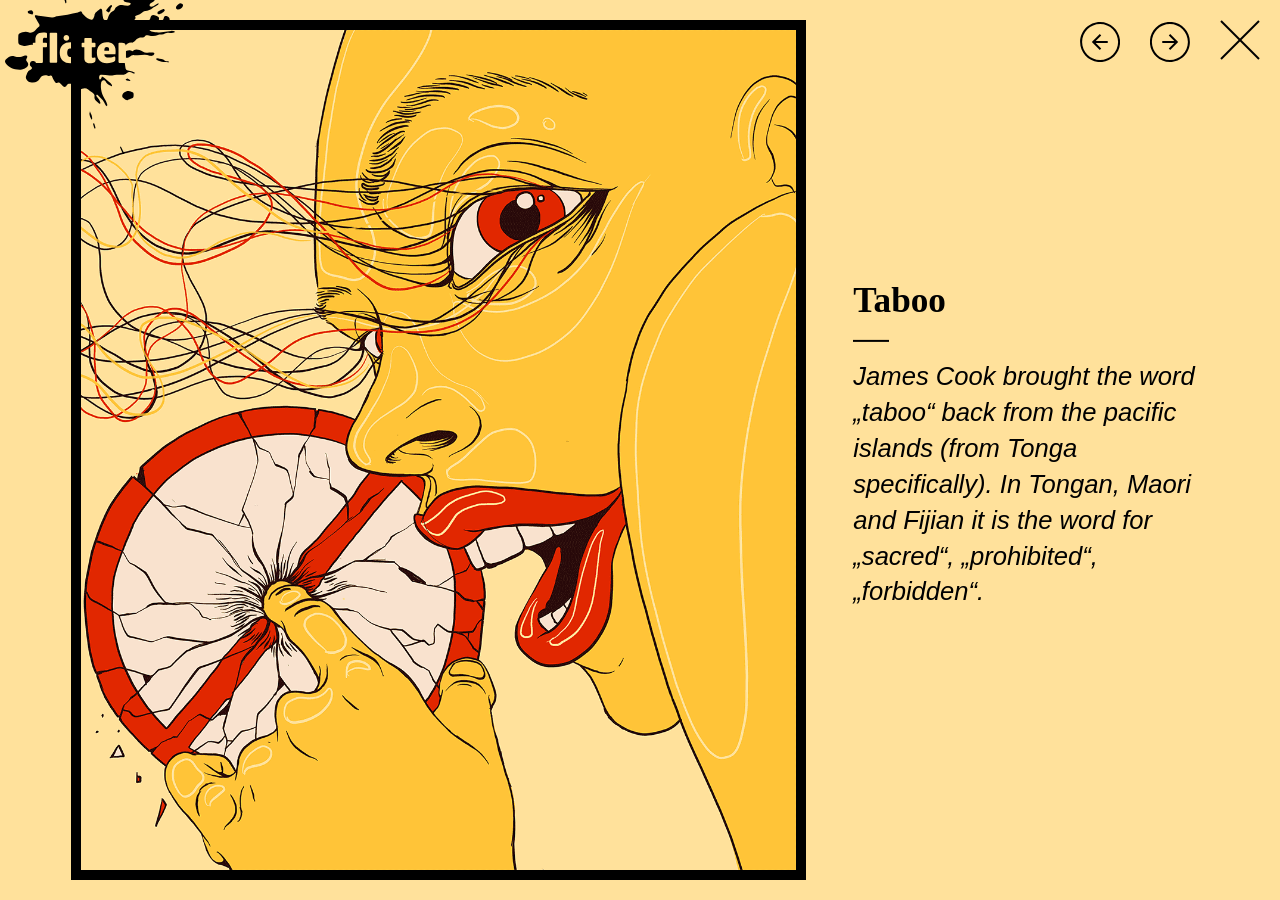
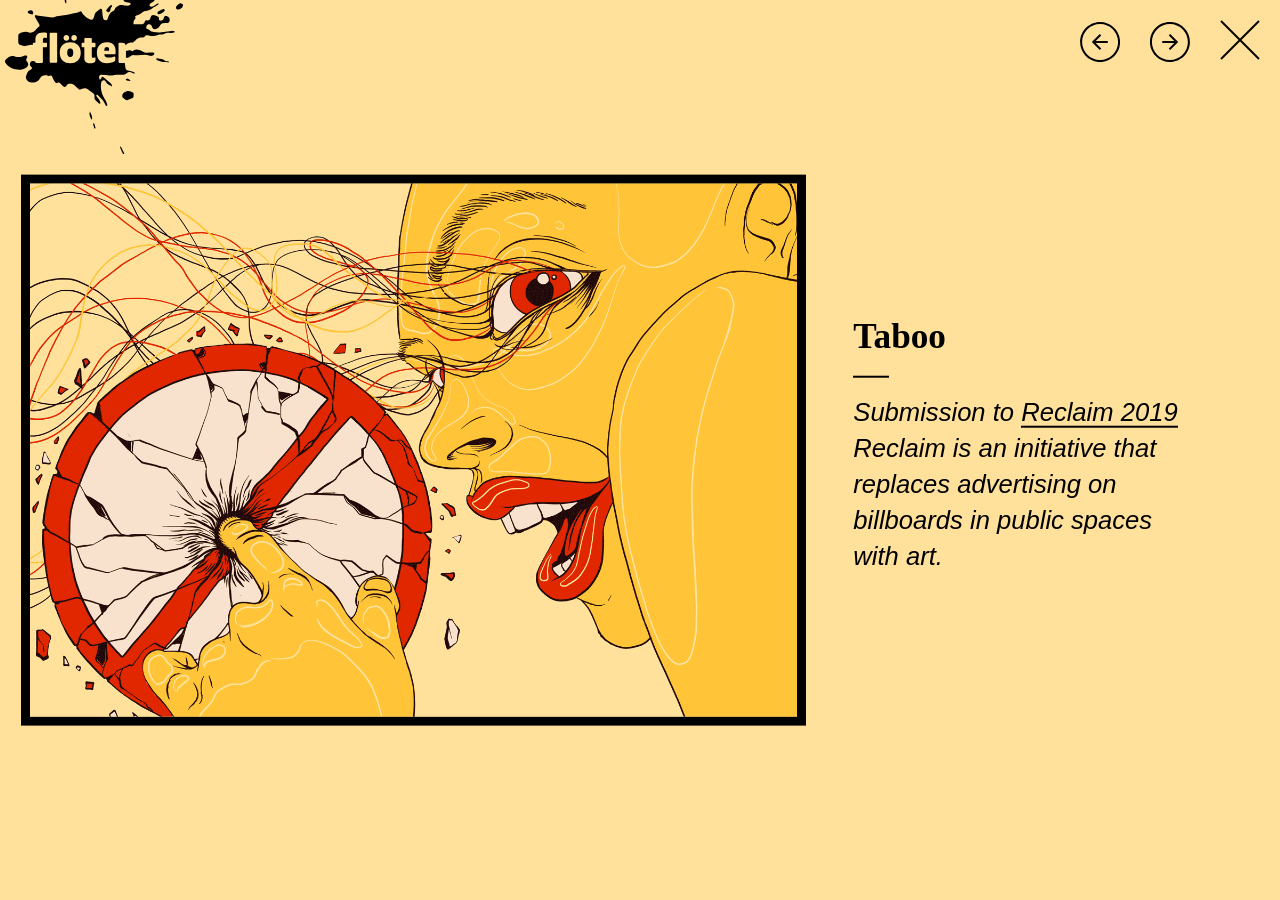
Before and after one commit to saiminh/floter.ink, a Jekyll site: the page built from _work/taboo.md, in a window 1280 px wide. Built offline with Jekyll 4.4.1, drawn with Linux system fonts in a browser that asks for light colours; some web fonts are replaced.

Commit message:
new pig, new taboo, add covers, unpublish cape disapp, some copy changes

```diff
--- a/_includes/work-list.html
+++ b/_includes/work-list.html
@@ -3,7 +3,7 @@
 	<div class="row work_list">
 		{% assign sorted_work = site.work | sort:"order" | reverse %}
 		{% for work in sorted_work %}
-
+			{% unless work.no-show %}
 			{% unless page.id == work.id %}
 
 				<div class="work_list_tile work_list_tile_{{ work.title | remove: " " | remove: "." }} {{ work.worktile_theme }}">
@@ -20,7 +20,7 @@
 			    </div>
 
 			{% endunless %}
-
+			{% endunless %}
 	    {% endfor %}
 	</div>
 </div>
--- a/_work/taboo.md
+++ b/_work/taboo.md
@@ -3,10 +3,14 @@
 title: Taboo
 permalink: /work/taboo
 featured_img: taboo.png
+workimages:
+ - src: taboo.png
 bgcolor: ffe19b
+bordercolor: "000000"
 order: 13
 ---
 
 # Taboo
 
-James Cook brought the word „taboo“ back from the pacific islands (from Tonga specifically). In Tongan, Maori and Fijian it is the word for „sacred“, „prohibited“, „forbidden“.
+Submission to [Reclaim 2019](https://www.reclaim-award.org/en/) \\
+Reclaim is an initiative that replaces advertising on billboards in public spaces with art.
```
Also changed, not shown: _work/capedisappointment.md (+1 -0 lines), _work/covers.md (added, +16 -0 lines), _work/greeting-cards.md (+4 -0 lines), _work/hypnopig.md (+1 -0 lines), _work/looseyourhead.md (+1 -1 lines), assets/img/work-featuredimg/covers.jpg (added), assets/img/work-page-images/covers_ducks.jpg (added), assets/img/work-page-images/covers_imposter.jpg (added), assets/img/work-page-images/pigs_04.png (added), assets/img/work-page-images/taboo.png, 2 other files.
